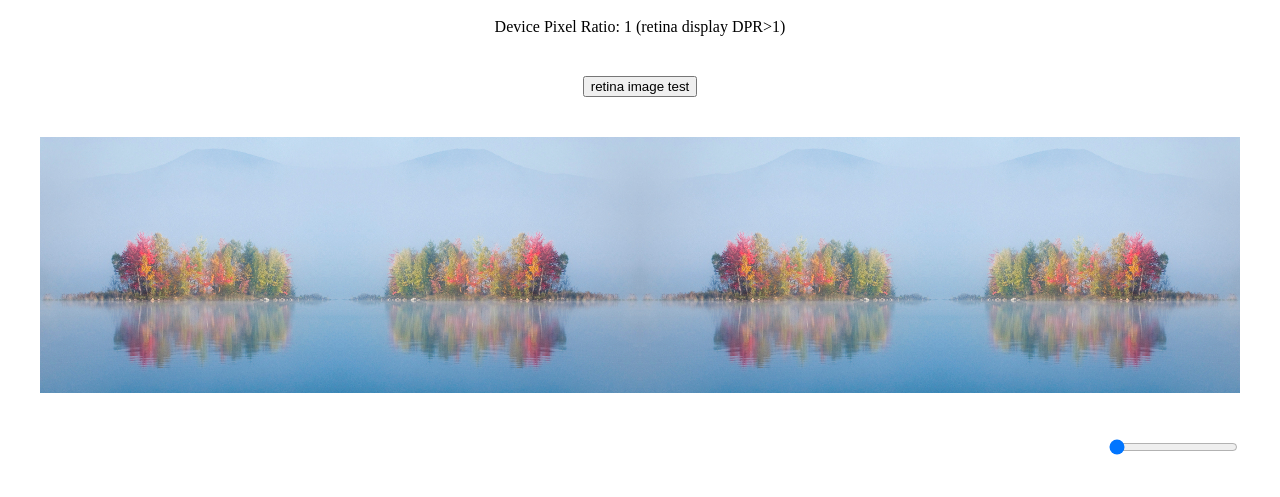
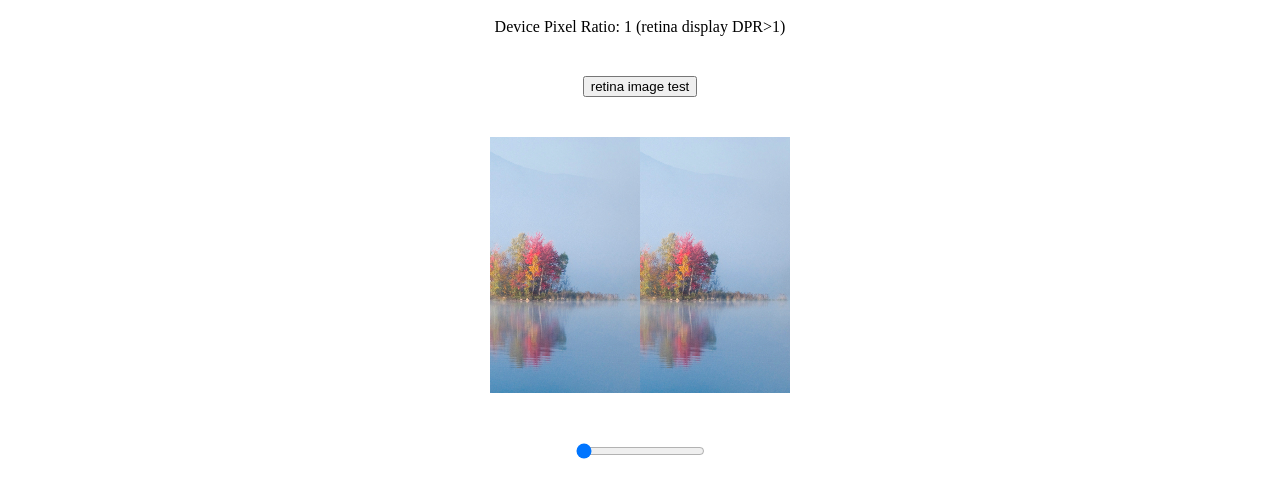
Before and after one commit to makinweb/makinweb.github.io, a plain HTML site: page index.html in a window 1280 px wide. Both pictures are taken after a click on the button "retina image test". Shown: the part 125-622 px from the top of the page. Drawn offline with Linux system fonts and the light colour scheme.

Commit message:
add 2.4k

```diff
--- a/index.html
+++ b/index.html
@@ -46,6 +46,14 @@
         .hidden {
           display: none;
         }
+        #retina .div-cell {
+            overflow: hidden;
+            width: 150px;
+            height: auto;
+        }
+        #retina .div-cell img {
+            margin-left:-450px;
+        }
     </style>
 
 </head>
@@ -90,9 +98,11 @@
         </div>
         <div class="div-cell">
           <img src="img600.jpg" style="width:600px; height: auto;" id="img-retina"/>
-          <div class="div-right">
-            <input type="range" id="image-choser" min="600" max="1800" step="600" value="600"/>
-          </div>
+        </div>
+      </div><br/>
+      <div class="ib">
+        <div class="div-right">
+          <input type="range" id="image-choser" min="600" max="2400" step="600" value="600"/>
         </div>
       </div>
     </div>
```
Also changed, not shown: 1 other file.
